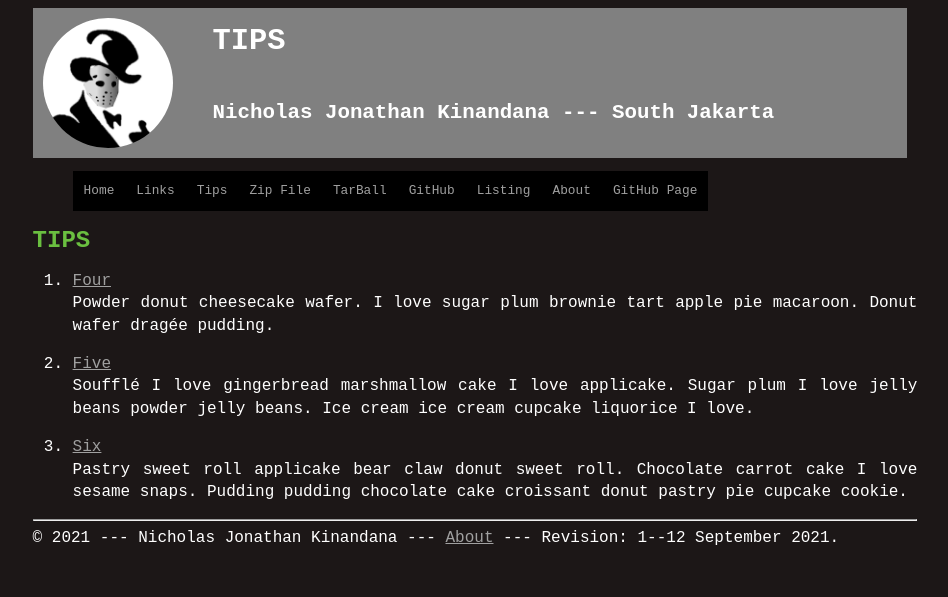
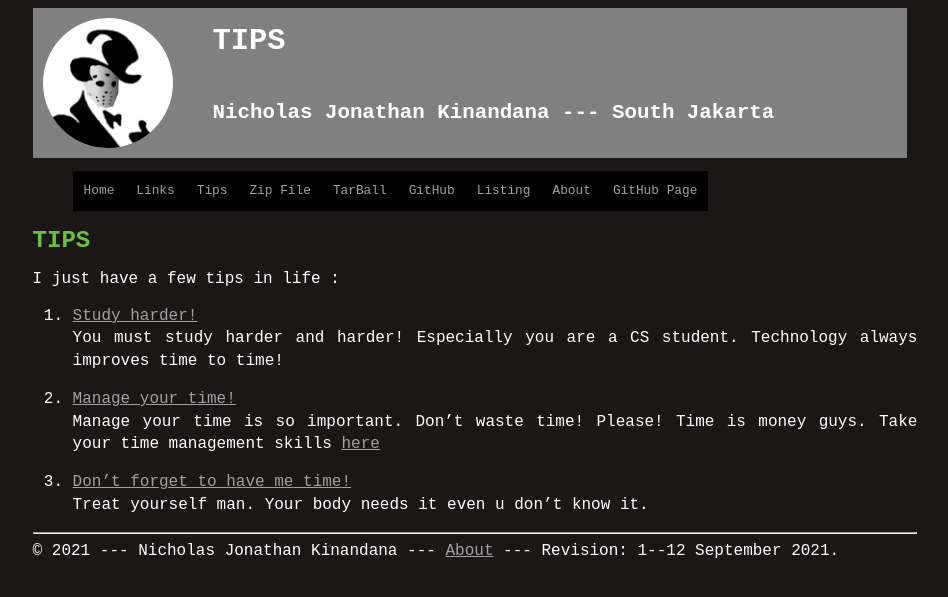
Before and after one commit to nichoje/os212, a Jekyll site: the page built from tips.md, in a window 1280 px wide. Shown: the top 597 px of the page, without its empty margins (165-1113 px from the left). Built offline with Jekyll 4.4.1, drawn with Linux system fonts in a browser that asks for light colours; our own code applies the rules of GitHub Pages for plain Markdown files.

Commit message:
Update tips.md

```diff
--- a/tips.md
+++ b/tips.md
@@ -4,17 +4,13 @@ permalink: /TIPS/
 
 # TIPS
 
-4. [Four](https://en.wikipedia.org/wiki/4)<br>
-Powder donut cheesecake wafer.
-I love sugar plum brownie tart apple pie macaroon.
-Donut wafer dragée pudding.
+I just have a few tips in life :
 
-5. [Five](https://en.wikipedia.org/wiki/5)<br>
-Soufflé I love gingerbread marshmallow cake I love applicake.
-Sugar plum I love jelly beans powder jelly beans.
-Ice cream ice cream cupcake liquorice I love.
+1. [Study harder!](https://www.wikihow.com/Study-Harder)<br>
+You must study harder and harder! Especially you are a CS student. Technology always improves time to time!
 
-6. [Six](https://en.wikipedia.org/wiki/6)<br>
-Pastry sweet roll applicake bear claw donut sweet roll.
-Chocolate carrot cake I love sesame snaps.
-Pudding pudding chocolate cake croissant donut pastry pie cupcake cookie.
+2. [Manage your time!](https://corporatefinanceinstitute.com/resources/careers/soft-skills/time-management-list-tips/)<br>
+Manage your time is so important. Don't waste time! Please! Time is money guys. Take your time management skills [here](https://www.testgorilla.com/test-library/situational-judgment-tests/time-management-test/?utm_term=&utm_campaign=Performance_Max_World-7&utm_source=adwords&utm_medium=ppc&gclid=CjwKCAjwyvaJBhBpEiwA8d38vKmzdT1Tmr0IyCDBeYR4AjX0HZp-U1AXHDVqeQxAHWhXbDiJPj5ukhoCfOYQAvD_BwE)
+
+3. [Don't forget to have me time!](https://www.directionpsychology.com/article/the-importance-of-me-time/#:~:text=It%20is%20amazing%20how%20our,you%20need%20to%20be%20healthy.&text=As%20you%20take%20deep%20breaths,reconnecting%20your%20mind%20and%20body.)<br>
+Treat yourself man. Your body needs it even u don't know it.
```
